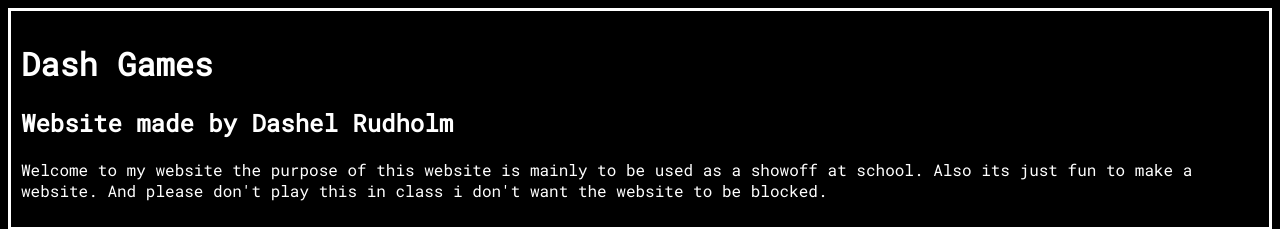
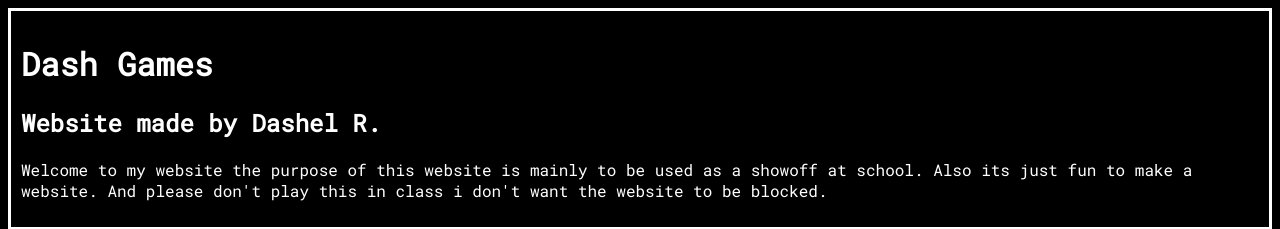
Before and after one commit to Firetitan750/Dash-Games, a plain HTML site: page index.html in a window 1280 px wide. Shown: the top 229 px of the page. Drawn offline with nearby package versions, Linux system fonts and the light colour scheme; a script that the page names is missing.

Commit message:
Update index.html

```diff
--- a/index.html
+++ b/index.html
@@ -16,7 +16,7 @@
         <script src="js" async defer></script>
         <div class = "border">
             <h1>Dash Games</h1>
-            <h2>Website made by Dashel Rudholm</h2>
+            <h2>Website made by Dashel R.</h2>
             <p>
                 Welcome to my website the purpose of this website is mainly to be used as a showoff at school.
                 Also its just fun to make a website. And please don't play this in class i don't want the website to be blocked.
```
